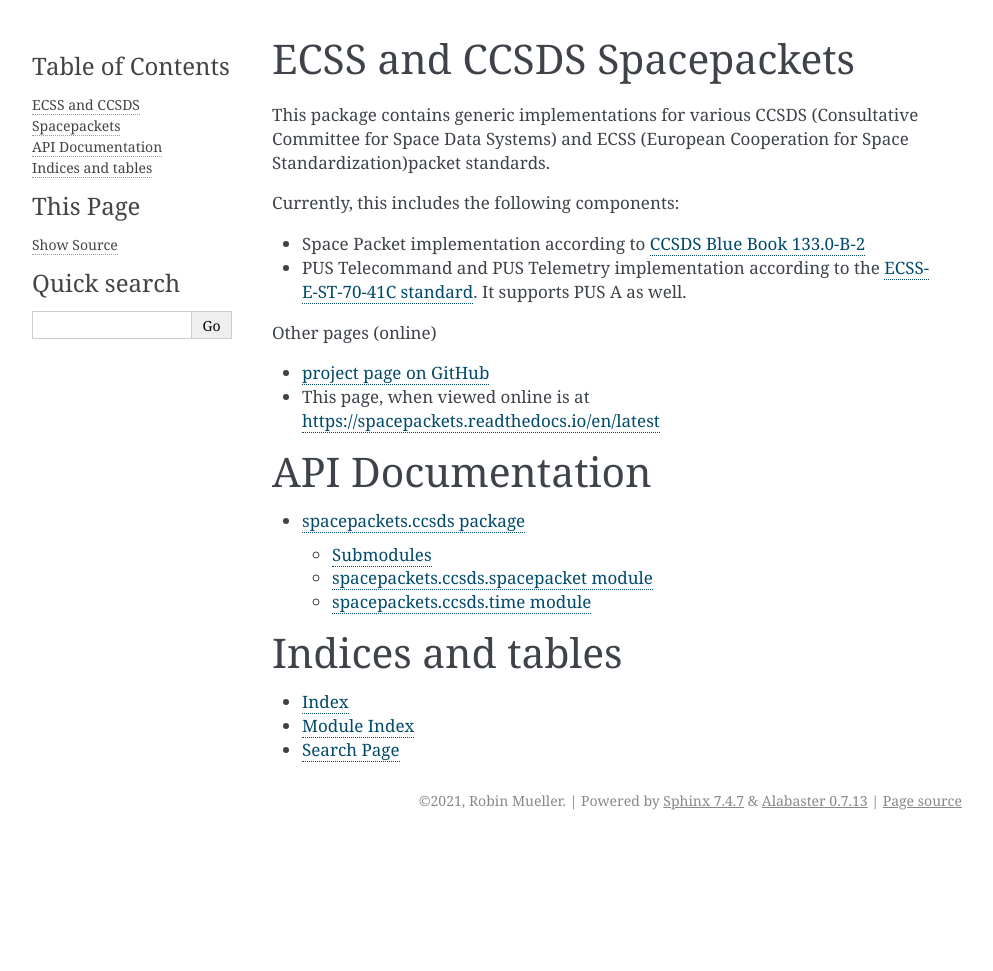
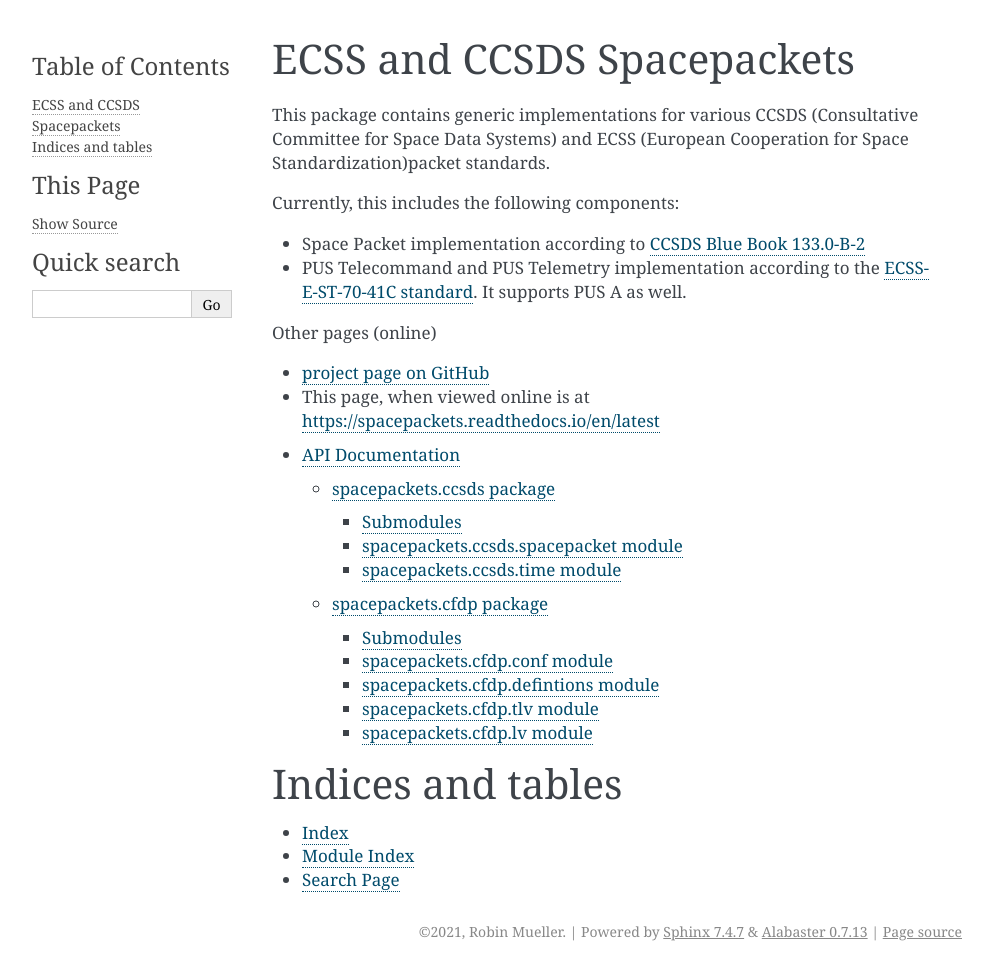
Before and after one commit to us-irs/spacepackets-py, a Sphinx documentation site: the page built from docs/index.rst, in a window 1280 px wide. Shown: the whole page, without its empty margins (148-1141 px from the left). Built offline with Sphinx 7.4.7, drawn with Linux system fonts in a browser that asks for light colours; before the commit the page ends 900 px from its top, so only the background shows below that.

Commit message:
refactoring documentation

```diff
--- a/docs/api/cfdp.rst
+++ b/docs/api/cfdp.rst
@@ -0,0 +1,37 @@
+spacepackets.cfdp package
+==========================
+
+Submodules
+----------
+
+spacepackets.cfdp.conf module
+-------------------------------------
+
+.. automodule:: spacepackets.cfdp.conf
+   :members:
+   :undoc-members:
+   :show-inheritance:
+
+spacepackets.cfdp.defintions module
+-------------------------------------
+
+.. automodule:: spacepackets.cfdp.definitions
+   :members:
+   :undoc-members:
+   :show-inheritance:
+
+spacepackets.cfdp.tlv module
+-------------------------------------
+
+.. automodule:: spacepackets.cfdp.tlv
+   :members:
+   :undoc-members:
+   :show-inheritance:
+
+spacepackets.cfdp.lv module
+-------------------------------------
+
+.. automodule:: spacepackets.cfdp.lv
+   :members:
+   :undoc-members:
+   :show-inheritance:
--- a/docs/index.rst
+++ b/docs/index.rst
@@ -29,15 +29,10 @@ Other pages (online)
 .. _`CCSDS Blue Book 133.0-B-2`: https://public.ccsds.org/Pubs/133x0b2e1.pdf
 .. _`ECSS-E-ST-70-41C standard`: https://ecss.nl/standard/ecss-e-st-70-41c-space-engineering-telemetry-and-telecommand-packet-utilization-15-april-2016/
 
-API Documentation
-===================
-
 .. toctree::
    :maxdepth: 4
 
-   api/ccsds
-   api/ecss
-   api/cfdp
+   api
 
 
 Indices and tables
```
Also changed, not shown: docs/api.rst (added, +21 -0 lines).
